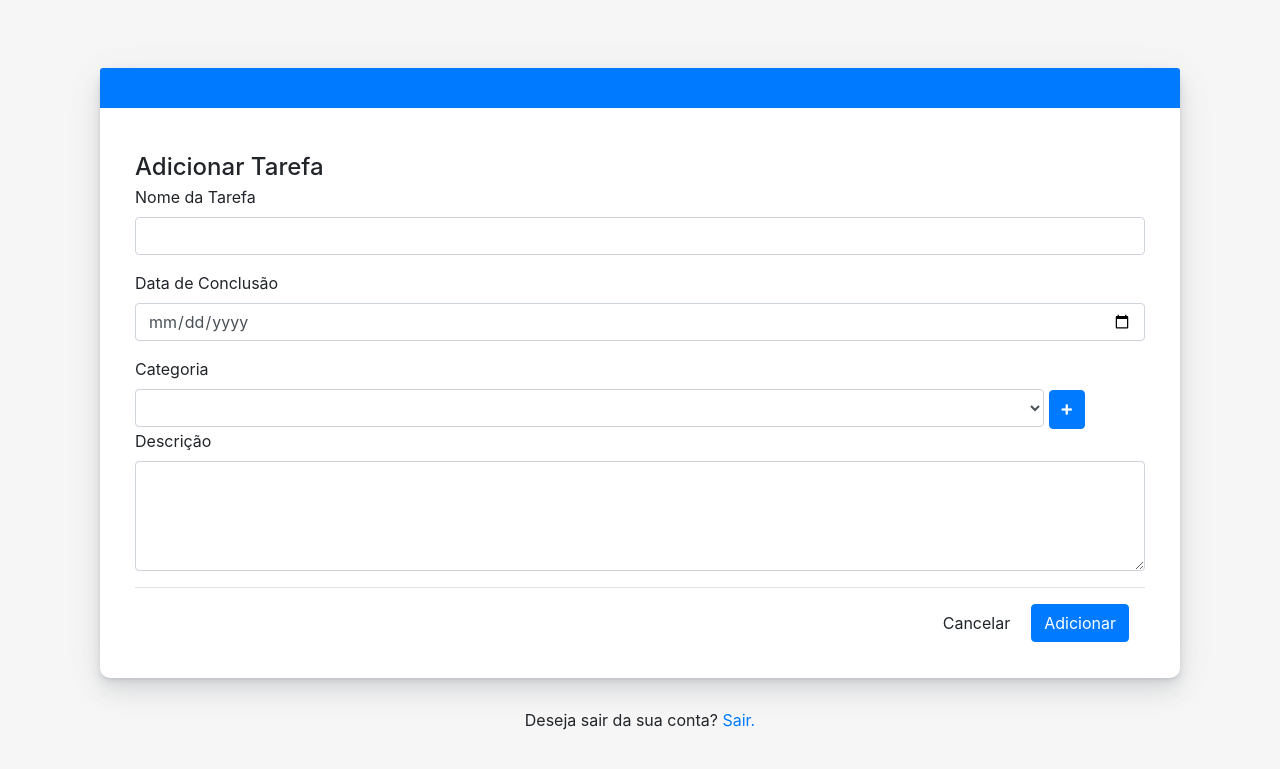
After one commit to gustaoliv/Django-To-do-List, a Django app: template tasks/templates/add-task.html in a window 1280 px wide. The commit adds this page. Shown: the top 769 px of the page. Run offline with Django 4.2, Linux system fonts and the light colour scheme; the template is opened without the code that fills it, so the values that code supplies are empty; some libraries are stand-ins or nearby versions.

Commit message:
change add-form to page

```diff
--- /dev/null
+++ b/tasks/templates/add-task.html
@@ -0,0 +1,44 @@
+{% extends 'base.html' %}
+{% load static %}
+
+{% block content %}
+<div class="container">
+    <h4 class="modal-title">Adicionar Tarefa</h4>
+    <form name="form-task" id="form-task" class="form-horizontal" method="post" action="{% url 'adiciona_tarefa' %}">
+        {% csrf_token %}
+        <div class="form-group">
+            <label for="name">Nome da Tarefa</label>
+            <input type="text" class="form-control" id="id_name" name="name">
+          </div>
+        <div class="form-group">
+            <label for="conclusion_date">Data de Conclusão</label>
+            <input type="date" class="form-control" id="id_conclusion_date" name="conclusion_date">
+        </div>
+        <div class="div-button categ">
+          <label for="category">Categoria</label>
+          <select class="form-control" id="id_category" name="category">
+            <option> </option>
+            {% for c in categories %}
+                <option value={{c.id}}>{{c.name|title}}</option>
+            {% endfor %}
+        </select>
+        </div>
+        <div class="div-button">
+            <a type="button" class="btn btn-primary btn-action mr-1" data-toggle="modal" data-target="#add_cat"><i class="fas fa-plus"></i></a>
+        </div>
+        <div class="form-group">
+            <label for="description">Descrição</label>
+            <textarea class="form-control" id="id_description" name="description" rows="4"></textarea>
+        </div>
+
+        <div class="modal-footer">
+            <a type="button" class="btn btn-default" href="{% url 'lista-tarefas' %}">Cancelar</a>
+            <button type="submit" class="btn btn-primary">Adicionar</button>
+        </div>
+    </form>
+</div>
+
+
+{% include 'modal-add-category.html' %}
+
+{% endblock %}
--- /dev/null
+++ b/tasks/templates/base.html
@@ -0,0 +1,46 @@
+{% load static %}
+<!DOCTYPE html>
+<html lang="pt-br">
+<head>
+    <meta charset="UTF-8">
+    <meta name="viewport" content="width=device-width, initial-scale=1">
+    <script src="https://code.jquery.com/jquery-1.10.2.min.js"></script>
+    <link href="https://cdn.jsdelivr.net/npm/bootstrap@4.4.1/dist/css/bootstrap.min.css" rel="stylesheet">
+    <script src="https://cdn.jsdelivr.net/npm/bootstrap@4.4.1/dist/js/bootstrap.bundle.min.js"></script>
+    <link rel="stylesheet" href="{% static 'css/style.css' %}">
+    <link rel="shortcut icon" href="{% static 'images/favicon.png' %}" type="image/png">
+    <script src="https://ajax.googleapis.com/ajax/libs/jquery/3.5.1/jquery.min.js"></script>
+    <script src="https://maxcdn.bootstrapcdn.com/bootstrap/3.4.1/js/bootstrap.min.js"></script>
+
+    <title>To-Do List</title>
+</head>
+<body>
+    <link rel="stylesheet" href="https://cdnjs.cloudflare.com/ajax/libs/font-awesome/5.12.1/css/all.min.css" integrity="sha256-mmgLkCYLUQbXn0B1SRqzHar6dCnv9oZFPEC1g1cwlkk=" crossorigin="anonymous" />
+
+    <br><br>
+
+    <div class="container">
+        <div class="col-md-12 col-12 col-sm-12">
+            <div class="card">
+                <div class="card-header">
+                </div>
+
+                <div class="card-body">
+                    {% block content %}
+
+
+
+                    {% endblock %}
+                </div>
+
+            </div>
+            <center>
+                <p>Deseja sair da sua conta?<a href="{% url 'logout' %}"> Sair.<a/></p>
+            </center>
+        </div>
+    </div>
+
+
+
+</body>
+</html>
--- /dev/null
+++ b/tasks/templates/modal-add-category.html
@@ -0,0 +1,30 @@
+{% block content %}
+<!-- Modal adicionar categoria -->
+<div class="container">
+    <!-- Modal -->
+    <form name="form-cat" id="form-cat" class="form-horizontal" method="post" action="{% url 'adiciona-categoria' %}">
+        {% csrf_token %}
+        <div class="modal fade" id="add_cat" role="dialog">
+            <div class="modal-dialog">
+                <!-- Modal content-->
+                <div class="modal-content">
+                    <div class="modal-header">
+                    <h4 class="modal-title">Adicionar Categoria</h4>
+                    <button type="button" class="close" data-dismiss="modal">&times;</button>
+                    </div>
+                    <div class="modal-body">
+                        <div class="form-group">
+                            <label for="name">Nome da Categoria</label>
+                            <input type="text" class="form-control" id="id_name" name="name">
+                        </div>
+                    </div>
+                    <div class="modal-footer">
+                        <button type="button" class="btn btn-default" data-dismiss="modal">Cancelar</button>
+                        <button type="submit" class="btn btn-primary">Adicionar</button>
+                    </div>
+                </div>
+            </div>
+        </div>
+    </form>
+</div>
+{% endblock %}
```
Also changed, not shown: tasks/templates/tasks-list.html (+11 -88 lines), tasks/views.py (+24 -21 lines).
